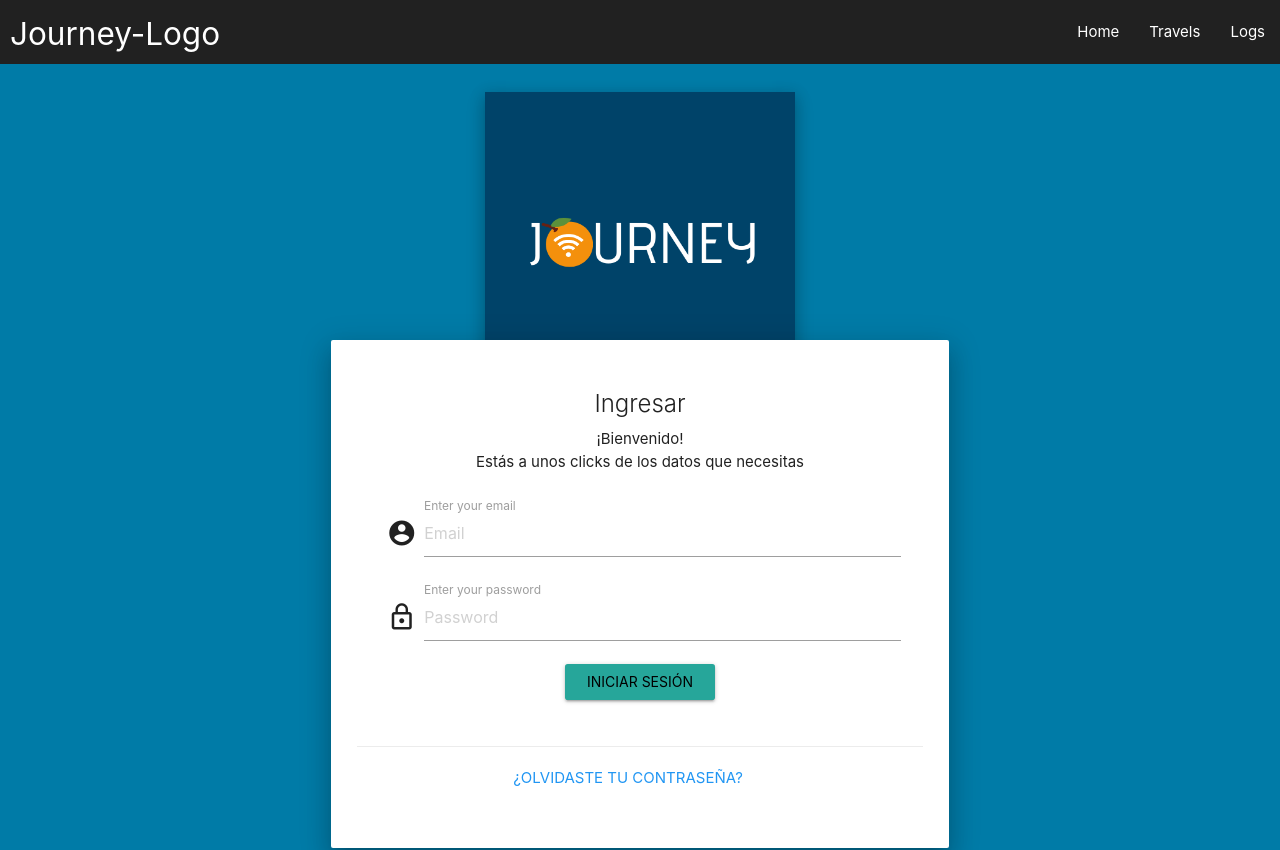
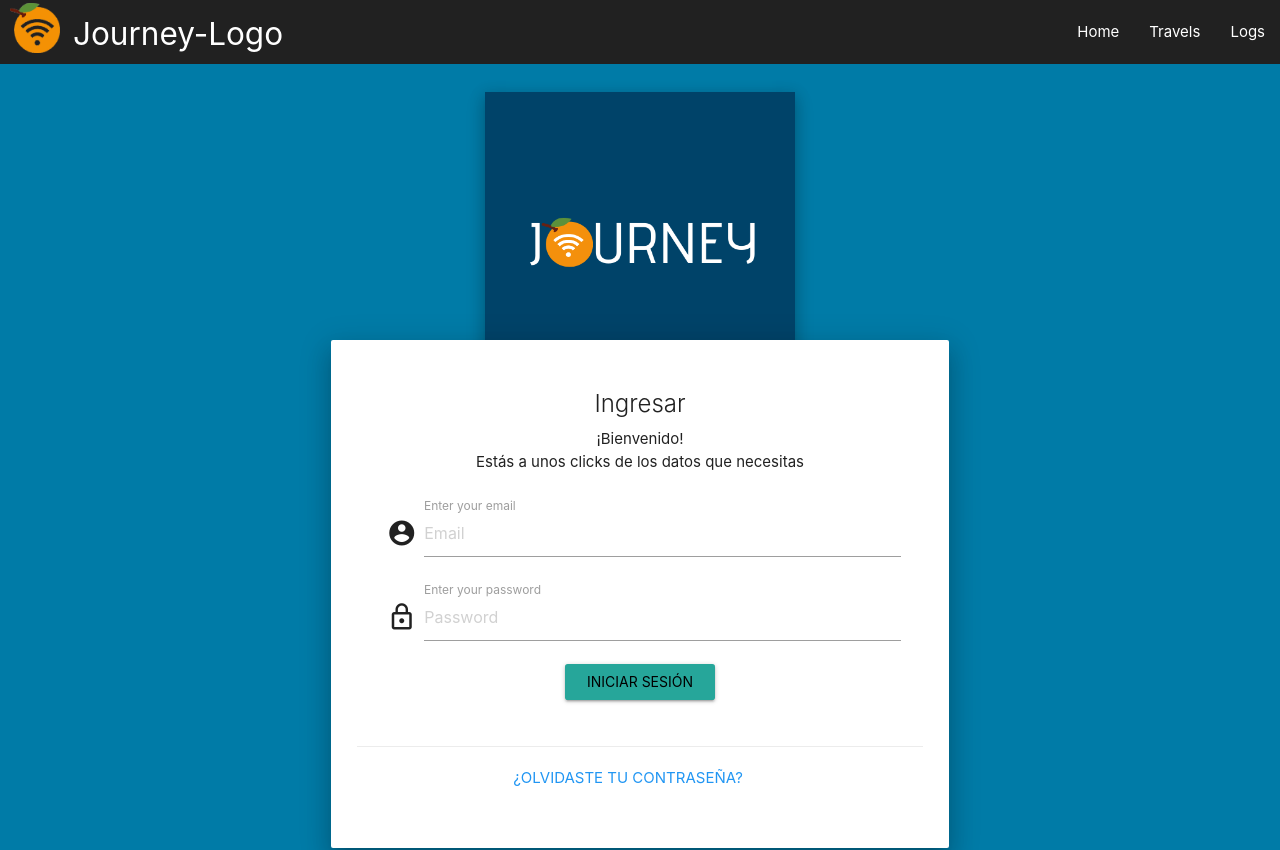
Before and after one commit to CarmenMartinez/Journey-Web, an Angular app: page / in a window 1280 px wide. Shown: the top 850 px of the page. Built offline with nearby package versions, Linux system fonts and the light colour scheme.

Commit message:
icon image

```diff
--- a/src/app/header/header.component.css
+++ b/src/app/header/header.component.css
@@ -2,3 +2,10 @@
     margin: 2px;
     margin-left: 10px;
 }
+
+.icon-image {
+    margin: 3px;
+    margin-left: 10px;
+    max-width: 50px;
+    max-height: 50px;
+}
--- a/src/app/header/header.component.html
+++ b/src/app/header/header.component.html
@@ -1,5 +1,6 @@
 <nav>
     <div class="nav-wrapper grey darken-4">
+      <img class="icon-image" src="assets/images/journey.png" alt="">
       <a href="#" class="brand-logo">Journey-Logo</a>
       <ul id="nav-mobile" class="right hide-on-med-and-down">
         <li><a href="sass.html">Home</a></li>
--- a/src/index.html
+++ b/src/index.html
@@ -5,7 +5,8 @@
   <title>JourneyWeb</title>
   <base href="/">
   <meta name="viewport" content="width=device-width, initial-scale=1">
-  <link rel="icon" type="image/x-icon" href="favicon.ico">
+  <link rel="icon" href="assets/images/journey.png" type="image/icon type">
+
   <link href="https://fonts.googleapis.com/icon?family=Material+Icons" rel="stylesheet">
 
 </head>
```
Also changed, not shown: src/assets/images/journey.png (added).
